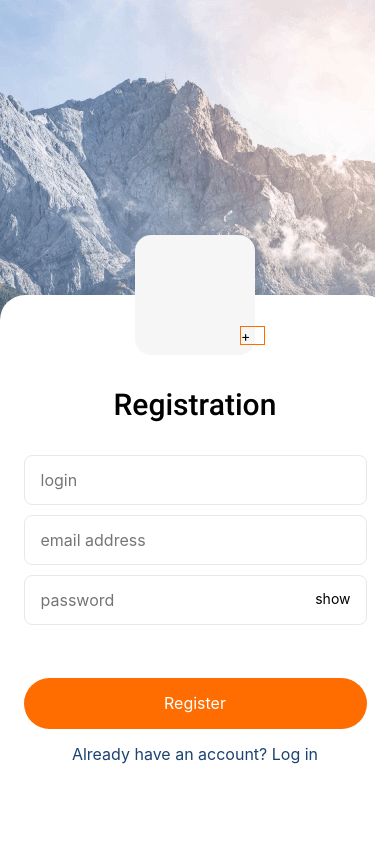
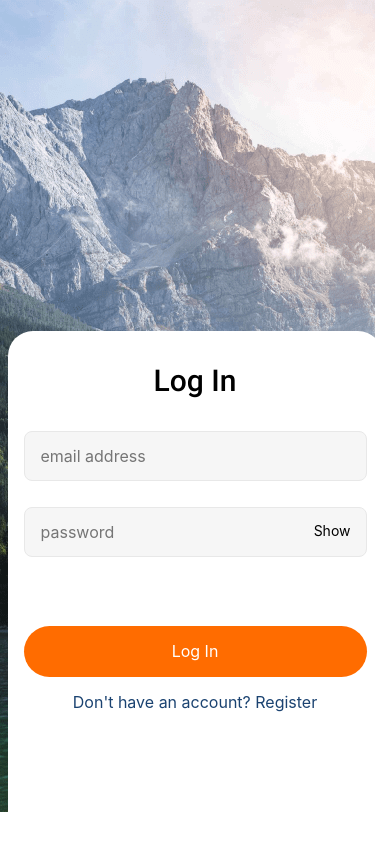
Before and after one commit to AlenaMushko/ReactNative-app, a React Native app in the folder app/: screen /login in a window 390 px wide. Built offline with nearby package versions, Linux system fonts and the light colour scheme.

Commit message:
registration, login

```diff
--- a/app/App.js
+++ b/app/App.js
@@ -1,7 +1,8 @@
 import { NavigationContainer } from "@react-navigation/native";
 import { createStackNavigator } from "@react-navigation/stack";
-// import LoginScreen from "./Screens/LoginScreen";
+
 import RegistrationScreen from "./Screens/RegistrationScreen";
+import LoginScreen from "./Screens/LoginScreen";
 
 
 
@@ -15,7 +16,7 @@ export default function App() {
         screenOptions={{ headerShown: false }}
       >
         <AuthStack.Screen name="registration" component={RegistrationScreen} />
-        {/* <AuthStack.Screen name="login" component={LoginScreen} /> */}
+        <AuthStack.Screen name="login" component={LoginScreen} />
       </AuthStack.Navigator>
     </NavigationContainer>
   );
--- a/app/Screens/LoginScreen.js
+++ b/app/Screens/LoginScreen.js
@@ -1,25 +1,245 @@
+import React, { useEffect, useState } from "react";
+import { useFonts } from "expo-font";
+import * as Font from "expo-font";
+import {
+  StyleSheet,
+  Text,
+  View,
+  ImageBackground,
+  TextInput,
+  TouchableWithoutFeedback,
+  Keyboard,
+  Platform,
+  KeyboardAvoidingView,
+  TouchableOpacity,
+} from "react-native";
+import { useNavigation } from "@react-navigation/native";
 
+const initialState = {
+  email: "",
+  password: "",
+};
+
+const initialIsFocus = {
+  email: false,
+  password: false,
+};
 
 export default function LoginScreen() {
+  const [state, setState] = useState(initialState);
+  const [isFocus, setIsFocus] = useState(initialIsFocus);
+  const [isShowPassword, setIsShowPassword] = useState(false);
+  const [isActive, setIsActive] = useState(false);
+  const [fontsLoader] = useFonts({
+    Roboto_Regular: require("../assets/fonts/Roboto-Regular.ttf"),
+    Roboto_Medium: require("../assets/fonts/Roboto-Medium.ttf"),
+    Roboto_Bold: require("../assets/fonts/Roboto-Bold.ttf"),
+  });
+  const navigation = useNavigation();
 
+  useEffect(() => {
+    (async () =>
+      await Font.loadAsync({
+        Roboto_Regular: require("../assets/fonts/Roboto-Regular.ttf"),
+        Roboto_Medium: require("../assets/fonts/Roboto-Medium.ttf"),
+        Roboto_Bold: require("../assets/fonts/Roboto-Bold.ttf"),
+      }))();
+  }, []);
+
+  const handleFocus = (inputValue) => {
+    setIsActive(true);
+    setIsFocus((prevState) => ({ ...prevState, [inputValue]: true }));
+  };
+
+  const handleEndEditing = (inputValue) => {
+    setIsActive(false);
+    console.log("EndEditing", inputValue);
+    setIsFocus((prevState) => ({ ...prevState, [inputValue]: false }));
+  };
+
+  const keyboardHidden = () => {
+    setIsFocus(false); // margin стає на початкове значення
+    Keyboard.dismiss(); // ховається клавіатура
+    setState(initialState); // скидаємо форму
+  };
+
+  const handleGoToRegister = () => {
+    navigation.navigate("registration");
+  };
+
+  if (!fontsLoader) {
+    return undefined;
+  }
   return (
+    <TouchableWithoutFeedback onPress={Keyboard.dismiss}>
+      <View style={styles.container}>
+        <ImageBackground
+          style={styles.imgBg}
+          source={require("../assets/img/BGbgMountains.png")}
+        >
+          <KeyboardAvoidingView
+            behavior={Platform.OS == "ios" ? "padding" : "height"}
+          >
+            <View
+              style={{ ...styles.box, paddingBottom: isActive ? 32 : 132 }}
+              onFocus={() => setIsFocus(true)}
+              onEndEditing={() => setIsFocus(false)}
+            >
+              <Text style={styles.title}>Log In</Text>
+              <View style={styles.form}>
+                <TextInput
+                  style={{
+                    ...styles.input,
+                    borderColor: isFocus.email ? "#FF6C00" : "#E8E8E8",
+                  }}
+                  onFocus={() => handleFocus("email")}
+                  onEndEditing={() => handleEndEditing("email")}
+                  onChangeText={(value) =>
+                    setState((prevState) => ({ ...prevState, email: value }))
+                  }
+                  value={state.email}
+                  placeholder="email address"
+                  keyboardType="email-address"
+                />
+                <View style={styles.inputPassword}>
+                  <TextInput
+                    style={{
+                      ...styles.input,
+                      borderColor: isFocus.password ? "#FF6C00" : "#E8E8E8",
+                    }}
+                    onFocus={() => handleFocus("password")}
+                    onEndEditing={() => handleEndEditing("password")}
+                    onChangeText={(value) =>
+                      setState((prevState) => ({
+                        ...prevState,
+                        password: value.trim(),
+                      }))
+                    }
+                    value={state.password}
+                    placeholder="password"
+                    keyboardType="numeric"
+                    secureTextEntry={!isShowPassword}
+                  />
+                  {isShowPassword === true ? (
+                    <Text
+                      style={styles.show}
+                      onPress={() => setIsShowPassword((prev) => !prev)}
+                    >
+                      Hide
+                    </Text>
+                  ) : (
+                    <Text
+                      style={styles.show}
+                      onPress={() => setIsShowPassword((prev) => !prev)}
+                    >
+                      Show
+                    </Text>
+                  )}
+                </View>
 
+                {!isActive && (
+                  <View>
+                    <TouchableOpacity
+                      style={styles.button}
+                      activeOpacity
+                      onPress={keyboardHidden}
+                    >
+                      <Text style={styles.btnText}>Log In</Text>
+                    </TouchableOpacity>
+                    <Text style={styles.inAccount} onPress={handleGoToRegister}>
+                      Don't have an account? Register
+                    </Text>
+                  </View>
+                )}
+              </View>
+            </View>
+          </KeyboardAvoidingView>
+        </ImageBackground>
+      </View>
+    </TouchableWithoutFeedback>
   );
 }
 
 const styles = StyleSheet.create({
   container: {
     flex: 1,
+    backgroundColor: "#fff",
+    fontFamily: "Roboto_Regular",
+  },
+  imgBg: {
+    flex: 1,
+    resizeMode: "contain",
     alignItems: "center",
-    justifyContent: "center",
-    backgroundColor: "#ecf0f1",
+    justifyContent: "flex-end",
+  },
+  box: {
+    width: "100%",
+    backgroundColor: "#FFFFFF",
+    borderTopLeftRadius: 25,
+    borderTopRightRadius: 25,
+    alignItems: "center",
+    position: "relative",
+  },
+  title: {
+    fontFamily: "Roboto_Medium",
+    fontSize: 30,
+    letterSpacing: 0.01,
+    lineHeight: 35,
+    marginTop: 32,
+  },
+  form: {
+    marginTop: 33,
+    gap: 16,
   },
   input: {
-    width: 200,
-    height: 44,
+    color: "#212121",
+    placeholderTextColor: "#BDBDBD",
+    marginHorizontal: 16,
+    height: 50,
+    width: 343,
     padding: 10,
     borderWidth: 1,
-    borderColor: "black",
+    fontSize: 16,
     marginBottom: 10,
+    borderRadius: 8,
+    paddingLeft: 16,
+    borderColor: "#E8E8E8",
+    backgroundColor: "#F6F6F6",
+  },
+  inputPassword: {
+    position: "relative",
+  },
+  show: {
+    position: "absolute",
+    right: 32,
+    top: 15,
+  },
+  button: {
+    marginTop: 43,
+    backgroundColor: "#FF6C00",
+    marginHorizontal: 16,
+    padding: 16,
+    alignItems: "center",
+    borderRadius: 100,
+  },
+  btnText: {
+    color: "#FFFFFF",
+    fontSize: 16,
+    lineHeight: 19,
+  },
+  inAccount: {
+    color: "#1B4371",
+    fontSize: 16,
+    lineHeight: 19,
+    textAlign: "center",
+    marginTop: 16,
+  },
+  userPhoto: {
+    position: "absolute",
+    width: 120,
+    height: 120,
+    backgroundColor: "#F6F6F6",
+    borderRadius: 16,
+    top: -60,
   },
 });
--- a/app/Screens/RegistrationScreen.js
+++ b/app/Screens/RegistrationScreen.js
@@ -13,6 +13,8 @@ import {
   KeyboardAvoidingView,
   TouchableOpacity,
 } from "react-native";
+import AddUserIcon from "../assets/svg/addUserIcon";
+import { useNavigation } from "@react-navigation/native";
 
 const initialState = {
   login: "",
@@ -20,7 +22,7 @@ const initialState = {
   password: "",
 };
 
-const initialFocus = {
+const initialIsFocus = {
   login: false,
   email: false,
   password: false,
@@ -28,15 +30,15 @@ const initialFocus = {
 
 export default function RegistrationScreen() {
   const [state, setState] = useState(initialState);
-  const [isFocus, setIsFocus] = useState(initialFocus);
+  const [isFocus, setIsFocus] = useState(initialIsFocus);
   const [isShowPassword, setIsShowPassword] = useState(false);
-
+  const [isActive, setIsActive] = useState(false);
   const [fontsLoader] = useFonts({
     Roboto_Regular: require("../assets/fonts/Roboto-Regular.ttf"),
     Roboto_Medium: require("../assets/fonts/Roboto-Medium.ttf"),
     Roboto_Bold: require("../assets/fonts/Roboto-Bold.ttf"),
   });
-
+  const navigation = useNavigation();
   useEffect(() => {
     (async () =>
       await Font.loadAsync({
@@ -45,6 +47,27 @@ export default function RegistrationScreen() {
         Roboto_Bold: require("../assets/fonts/Roboto-Bold.ttf"),
       }))();
   }, []);
+
+  const handleFocus = (inputValue) => {
+    setIsActive(true);
+    setIsFocus((prevState) => ({ ...prevState, [inputValue]: true }));
+  };
+
+  const handleEndEditing = (inputValue) => {
+    setIsActive(false);
+    console.log("EndEditing", inputValue);
+    setIsFocus((prevState) => ({ ...prevState, [inputValue]: false }));
+  };
+
+  const keyboardHidden = () => {
+    setIsFocus(false); // margin стає на початкове значення
+    Keyboard.dismiss(); // ховається клавіатура
+    setState(initialState); // скидаємо форму
+  };
+
+  const handleGoToLogin = () => {
+    navigation.navigate("login");
+  };
 
   if (!fontsLoader) {
     return undefined;
@@ -56,40 +79,69 @@ export default function RegistrationScreen() {
           style={styles.imgBg}
           source={require("../assets/img/BGbgMountains.png")}
         >
-          <View style={styles.box}>
-            <View style={styles.userPhoto}>
-              <TouchableOpacity style={styles.addPhoto}><Text style={styles.add}>+</Text></TouchableOpacity>
-            </View>
-            <Text style={styles.title}>Registration</Text>
-            <View style={styles.form}>
           <KeyboardAvoidingView
             behavior={Platform.OS == "ios" ? "padding" : "height"}
           >
+            <View
+              style={{ ...styles.box, paddingBottom: isActive ? 32 : 78 }}
+              onFocus={() => setIsFocus(true)}
+              onEndEditing={() => setIsFocus(false)}
+            >
+              {isActive === true ? (
+                <View style={styles.userPhoto}>
+                  <ImageBackground
+                    style={styles.imgBg}
+                    source={require("../assets/img/user.png")}
+                  >
+                    <AddUserIcon
+                      style={styles.addPhoto}
+                      fill={"#E8E8E8"}
+                      stroke={"#E8E8E8"}
+                    />
+                  </ImageBackground>
+                </View>
+              ) : (
+                <View style={styles.userPhoto}>
+                  <AddUserIcon
+                    style={styles.addPhoto}
+                    fill={"#FF6C00"}
+                    stroke={"#FF6C00"}
+                  />
+                </View>
+              )}
+
+              <Text style={styles.title}>Registration</Text>
+              <View style={styles.form}>
                 <TextInput
                   style={{
                     ...styles.input,
                     borderColor: isFocus.login ? "#FF6C00" : "#E8E8E8",
                   }}
+                  onFocus={() => handleFocus("login")}
+                  onEndEditing={() => handleEndEditing("login")}
                   onChangeText={(value) =>
-                    setState((prevState) => ({ ...prevState, login: value }))
+                    setState((prevState) => ({
+                      ...prevState,
+                      login: value.trim(),
+                    }))
                   }
                   value={state.login}
                   placeholder="login"
                   keyboardType="default"
-                  onFocus={() => setIsFocus(true)}
                 />
                 <TextInput
                   style={{
                     ...styles.input,
-                    borderColor: isFocus.password ? "#FF6C00" : "#E8E8E8",
+                    borderColor: isFocus.email ? "#FF6C00" : "#E8E8E8",
                   }}
+                  onFocus={() => handleFocus("email")}
+                  onEndEditing={() => handleEndEditing("email")}
                   onChangeText={(value) =>
                     setState((prevState) => ({ ...prevState, email: value }))
                   }
                   value={state.email}
                   placeholder="email address"
                   keyboardType="email-address"
-                  onFocus={() => setIsFocus(true)}
                 />
                 <View style={styles.inputPassword}>
                   <TextInput
@@ -97,6 +149,8 @@ export default function RegistrationScreen() {
                       ...styles.input,
                       borderColor: isFocus.password ? "#FF6C00" : "#E8E8E8",
                     }}
+                    onFocus={() => handleFocus("password")}
+                    onEndEditing={() => handleEndEditing("password")}
                     onChangeText={(value) =>
                       setState((prevState) => ({
                         ...prevState,
@@ -107,26 +161,40 @@ export default function RegistrationScreen() {
                     placeholder="password"
                     keyboardType="numeric"
                     secureTextEntry={!isShowPassword}
-                    onFocus={() => setIsFocus(true)}
                   />
-
+                  {isShowPassword === true ? (
                     <Text
                       style={styles.show}
                       onPress={() => setIsShowPassword((prev) => !prev)}
                     >
-                    show
+                      Hide
                     </Text>
+                  ) : (
+                    <Text
+                      style={styles.show}
+                      onPress={() => setIsShowPassword((prev) => !prev)}
+                    >
+                      Show
+                    </Text>
+                  )}
                 </View>
+                {!isActive && (
+                  <View>
                     <TouchableOpacity
                       style={styles.button}
-                  //  onPress={onPress}
+                      activeOpacity
+                      onPress={keyboardHidden}
                     >
                       <Text style={styles.btnText}>Register</Text>
                     </TouchableOpacity>
-                <Text style={styles.inAccount}>Already have an account? Log in</Text>
-              </KeyboardAvoidingView>
+                    <Text style={styles.inAccount} onPress={handleGoToLogin}>
+                      Already have an account? Log in
+                    </Text>
+                  </View>
+                )}
               </View>
             </View>
+          </KeyboardAvoidingView>
         </ImageBackground>
       </View>
     </TouchableWithoutFeedback>
@@ -148,11 +216,15 @@ const styles = StyleSheet.create({
   box: {
     width: "100%",
     backgroundColor: "#FFFFFF",
-    height: 549,
     borderTopLeftRadius: 25,
     borderTopRightRadius: 25,
     alignItems: "center",
-    position:"relative",
+    position: "relative",
+  },
+  addPhoto: {
+    position: "absolute",
+    right: -13,
+    bottom: 20,
   },
   title: {
     fontFamily: "Roboto_Medium",
@@ -173,11 +245,12 @@ const styles = StyleSheet.create({
     width: 343,
     padding: 10,
     borderWidth: 1,
-    // borderColor: "#E8E8E8",
     fontSize: 16,
     marginBottom: 10,
     borderRadius: 8,
     paddingLeft: 16,
+    borderColor: "#E8E8E8",
+    backgroundColor: "#F6F6F6",
   },
   inputPassword: {
     position: "relative",
@@ -200,30 +273,19 @@ const styles = StyleSheet.create({
     fontSize: 16,
     lineHeight: 19,
   },
-  inAccount:{
-    color:"#1B4371",
+  inAccount: {
+    color: "#1B4371",
     fontSize: 16,
     lineHeight: 19,
     textAlign: "center",
-   marginTop:16,
+    marginTop: 16,
   },
-  userPhoto:{
-    position:"absolute",
-    width:120,
-    height:120,
-    backgroundColor:"#F6F6F6",
-    borderRadius:16,
-    top:-60,
+  userPhoto: {
+    position: "absolute",
+    width: 120,
+    height: 120,
+    backgroundColor: "#F6F6F6",
+    borderRadius: 16,
+    top: -60,
   },
-  addPhoto:{
-
-    position:"absolute",
-    color:"#FF6C00",
-    width:25,
-    borderColor:"#FF6C00",
-    borderRadius:"50",
-    borderWidth:1,
-    right:-10,
-    bottom:10,
-  }
 });
--- /dev/null
+++ b/app/assets/svg/addUserIcon.js
@@ -0,0 +1,20 @@
+import Svg, { Path, Circle } from "react-native-svg";
+
+const AddUserIcon = (props) => (
+ <Svg
+      width={25}
+      height={25}
+      fill="none"
+      xmlns="http://www.w3.org/2000/svg"
+      {...props}
+    >
+      <Circle cx={12.5} cy={12.5} r={12} fill="white" />
+      <Path
+        fillRule="evenodd"
+        clipRule="evenodd"
+        d="M13 6H12V12H6V13H12V19H13V13H19V12H13V6Z"
+
+      />
+    </Svg>
+);
+export default AddUserIcon;
--- a/app/package.json
+++ b/app/package.json
@@ -14,8 +14,11 @@
     "expo": "~47.0.6",
     "expo-font": "~11.0.1",
     "expo-status-bar": "~1.4.4",
+    "file-loader": "^6.2.0",
     "react": "18.1.0",
-    "react-native": "0.70.5"
+    "react-native": "0.70.5",
+    "react-native-svg": "13.4.0",
+    "react-native-svg-transformer": "^1.0.0"
   },
   "devDependencies": {
     "@babel/core": "^7.20.0"
```
Also changed, not shown: app/metro.config.js (added, +16 -0 lines), 2 other files (tests, documents, lock files or other folders). Lines whose indentation alone changed are shown as unchanged.
